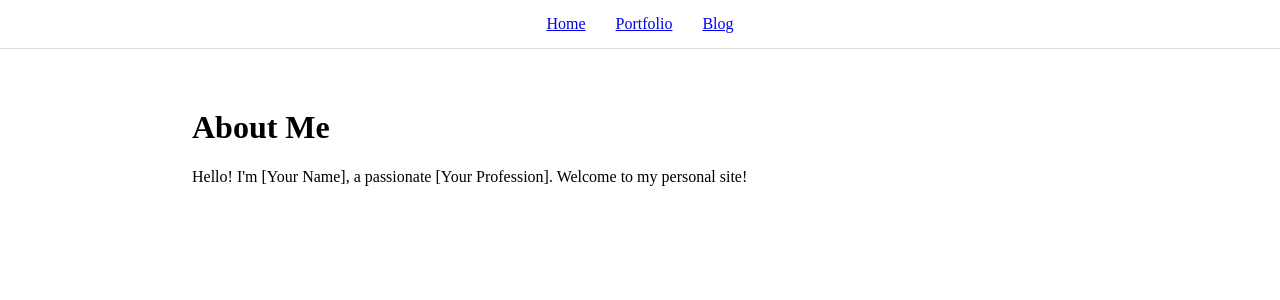
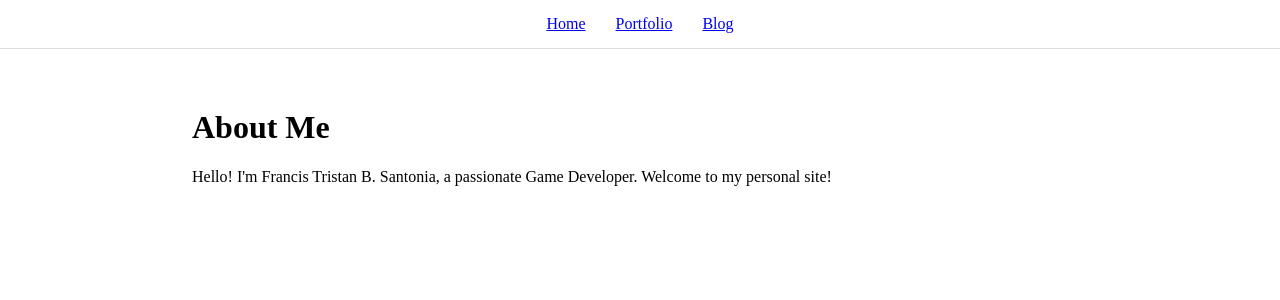
Before and after one commit to hygrintoht/hygrintoht.github.io, a React (Vite) app: page / in a window 1280 px wide. Shown: the top 300 px of the page. Built offline with nearby package versions, Linux system fonts and the light colour scheme.

Commit message:
Update Home.tsx

```diff
--- a/src/pages/Home.tsx
+++ b/src/pages/Home.tsx
@@ -4,7 +4,7 @@ export default function Home() {
   return (
     <Layout>
       <h1>About Me</h1>
-      <p>Hello! I'm [Your Name], a passionate [Your Profession]. Welcome to my personal site!</p>
+      <p>Hello! I'm Francis Tristan B. Santonia, a passionate Game Developer. Welcome to my personal site!</p>
     </Layout>
   );
 }
```
